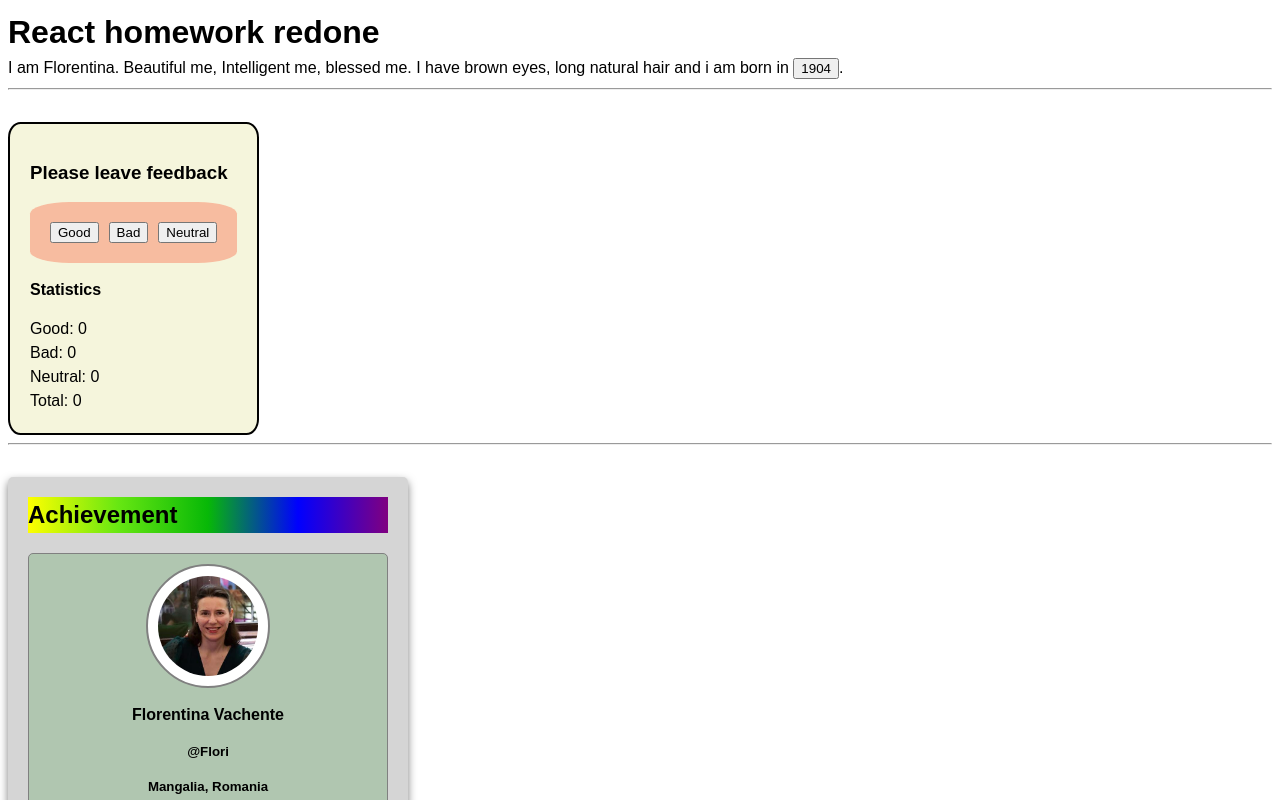
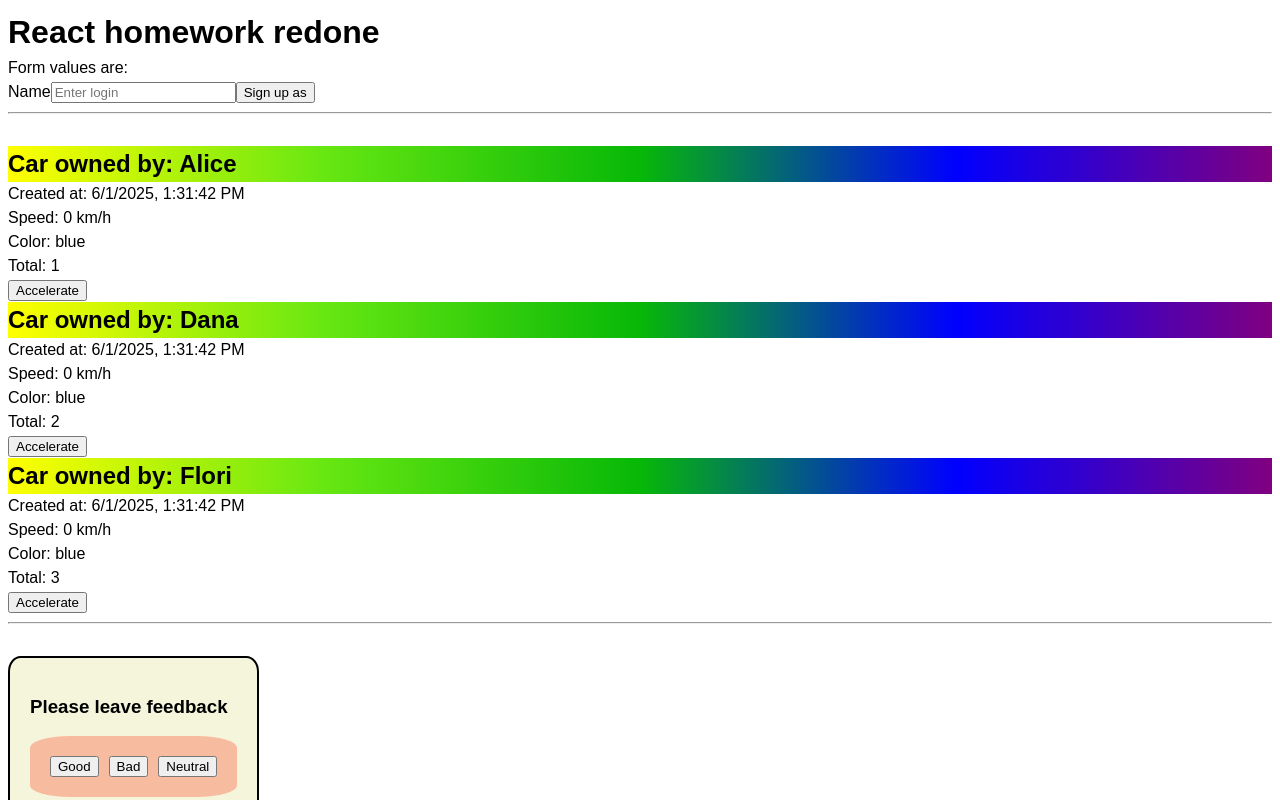
Before and after one commit to FloriGOIT/redone-hw1-react, a React (Create React App) app: page / in a window 1280 px wide. Shown: the top 800 px of the page. Built offline with nearby package versions, Linux system fonts and the light colour scheme.

Commit message:
exercise form

```diff
--- a/src/components/App.jsx
+++ b/src/components/App.jsx
@@ -13,16 +13,24 @@ import data from "./home-work-1/MyBankAccount/transactions.json"
 
 import Feedback from './home-work-2/Feedback/Feedback';
 
-import Test from './test/Test';
+import CarTest from './test/Test';
+import SignUpForm from './test/Test1';
+import { useState } from 'react';
 
 
 function App() {
   const { username, tag, location, stats } = user;
-
+  const[dataForm, setDataForm] = useState("")
+  const handleData = value => { setDataForm(value);  console.log("dataForm",dataForm)}
   return (
     <>
       <h1>React homework redone</h1>
-      <Test/>
+      <p>Form values are: {dataForm}</p>
+      <SignUpForm onSubmit={handleData} />
+      <hr/><br/>
+      <CarTest owner="Alice" />
+      <CarTest owner="Dana" />
+      <CarTest owner="Flori" />
       <hr/><br/>
       <Feedback />
       <hr/><br/>
--- a/src/components/test/Test.jsx
+++ b/src/components/test/Test.jsx
@@ -1,27 +1,47 @@
-import React from "react";
+import React from 'react';
 
-class Test extends React.Component{
-        constructor(props) {
-                super(props);
-                this.state = {
-                        eyes: "brown",
-                        hair: "long",
-                        nuance: "natural",
-                        born: 1904
-                };
-                this.changeYear=this.changeYear.bind(this)
-        }
-        //changeYear = () => this.setState({ born: 1989 })
+const DEFAULT_COLOR = 'blue';
 
-        changeYear(){this.setState({ born: 1989 })}
+class CarTest extends React.Component {
+  static totalCarsCreated = 0;
 
-        render() {
-                const { eyes, hair, nuance, born } = this.state;
-                return <p>I am Florentina. Beautiful me, Intelligent me, blessed me. I have {eyes} eyes, {hair} {nuance} hair and i am born in <button onClick={this.changeYear}>{born}</button>.</p>
-        }
+  static getTotalCars() {
+    return CarTest.totalCarsCreated;
+  }
 
+  constructor(props) {
+    super(props);
 
+    this.dataState = {
+      createdAt: new Date(),
+      owner: props.owner,
+    };
+    CarTest.totalCarsCreated++; // increment static counter
+  }
+
+    state = {
+        speed: 0,
+        color: DEFAULT_COLOR,
+      }; // i can add it in constructor with thi.state (preferable this way)
+
+  accelerate = () => {
+    this.setState(prevState => ({
+      speed: prevState.speed + 10,
+    }));
+  };
+
+  render() {
+    return (
+      <div>
+        <h2>Car owned by: {this.dataState.owner}</h2>
+        <p>Created at: {this.dataState.createdAt.toLocaleString()}</p>
+        <p>Speed: {this.state.speed} km/h</p>
+        <p>Color: {this.state.color}</p>
+        <p>Total: {CarTest.totalCarsCreated}</p>
+        <button onClick={this.accelerate}>Accelerate</button>
+      </div>
+    );
+  }
 }
 
-
-export default Test
+export default CarTest;
--- /dev/null
+++ b/src/components/test/Test1.jsx
@@ -0,0 +1,36 @@
+import React from 'react';
+
+class SignUpForm extends React.Component {
+  state = {login: '',
+  };
+
+  handleChange = e => {this.setState({ login: e.target.value });};
+
+  handleSubmit = evt => {
+    evt.preventDefault();
+          this.props.onSubmit(this.state.login );
+          console.log("spread", this.state.login);
+          this.setState({ login: "" })
+  };
+
+  render() {
+    const { login } = this.state;
+
+    return (
+      <form onSubmit={this.handleSubmit}>
+        <label htmlFor='text'>Name</label>
+        <input
+         id="text"
+          type="text"
+          placeholder="Enter login"
+          value={login}
+          onChange={this.handleChange}
+        />
+
+        <button type="submit">Sign up as {login}</button>
+      </form>
+    );
+  }
+}
+
+export default SignUpForm;
--- a/src/index.js
+++ b/src/index.js
@@ -4,7 +4,7 @@ import App from 'components/App';
 import './index.css';
 
 ReactDOM.createRoot(document.getElementById('root')).render(
-  <React.StrictMode>
+  //<React.StrictMode>
     <App />
-  </React.StrictMode>
+  //</React.StrictMode>
 );
```
